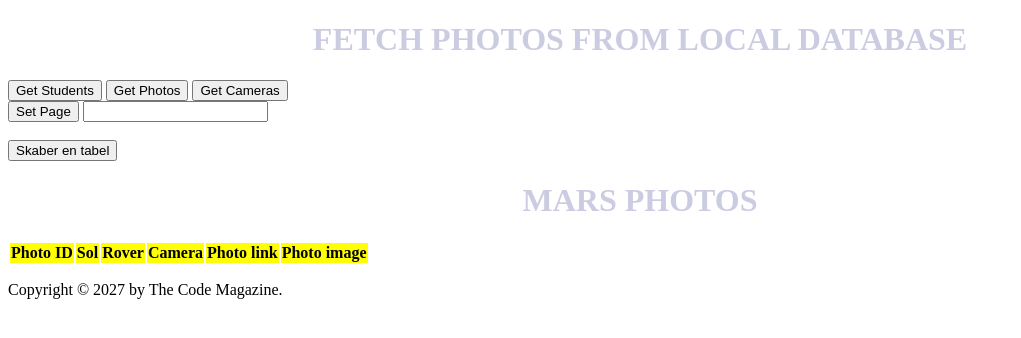
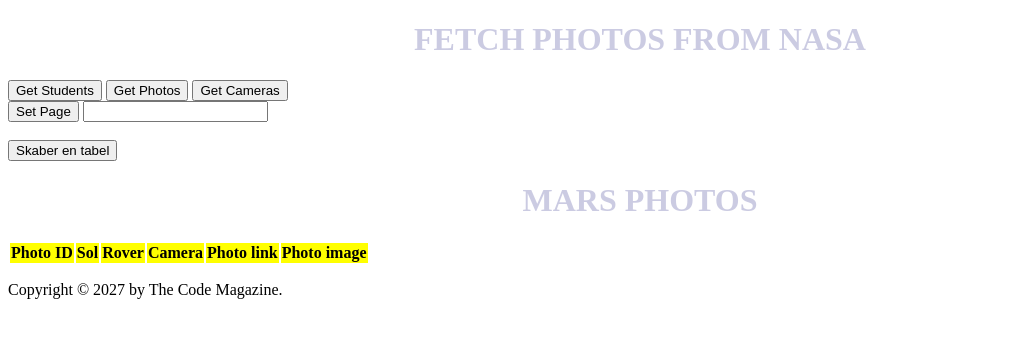
Before and after one commit to ERLMKea/xmarsphoto02, a plain HTML site: page index.html in a window 1280 px wide. Shown: the whole page, without its empty margins (0-1021 px from the left). Drawn offline with Linux system fonts and the light colour scheme.

Commit message:
Simple Nasa

```diff
--- a/index.html
+++ b/index.html
@@ -6,7 +6,7 @@
     <title>Fetch Students</title>
 </head>
 <body>
-<h1> Fetch photos from local database </h1>
+<h1> Fetch photos from Nasa </h1>
 
 <button id="pbGetStudent">Get Students</button>
 <button id="pbGetPhotos">Get Photos</button>
```
